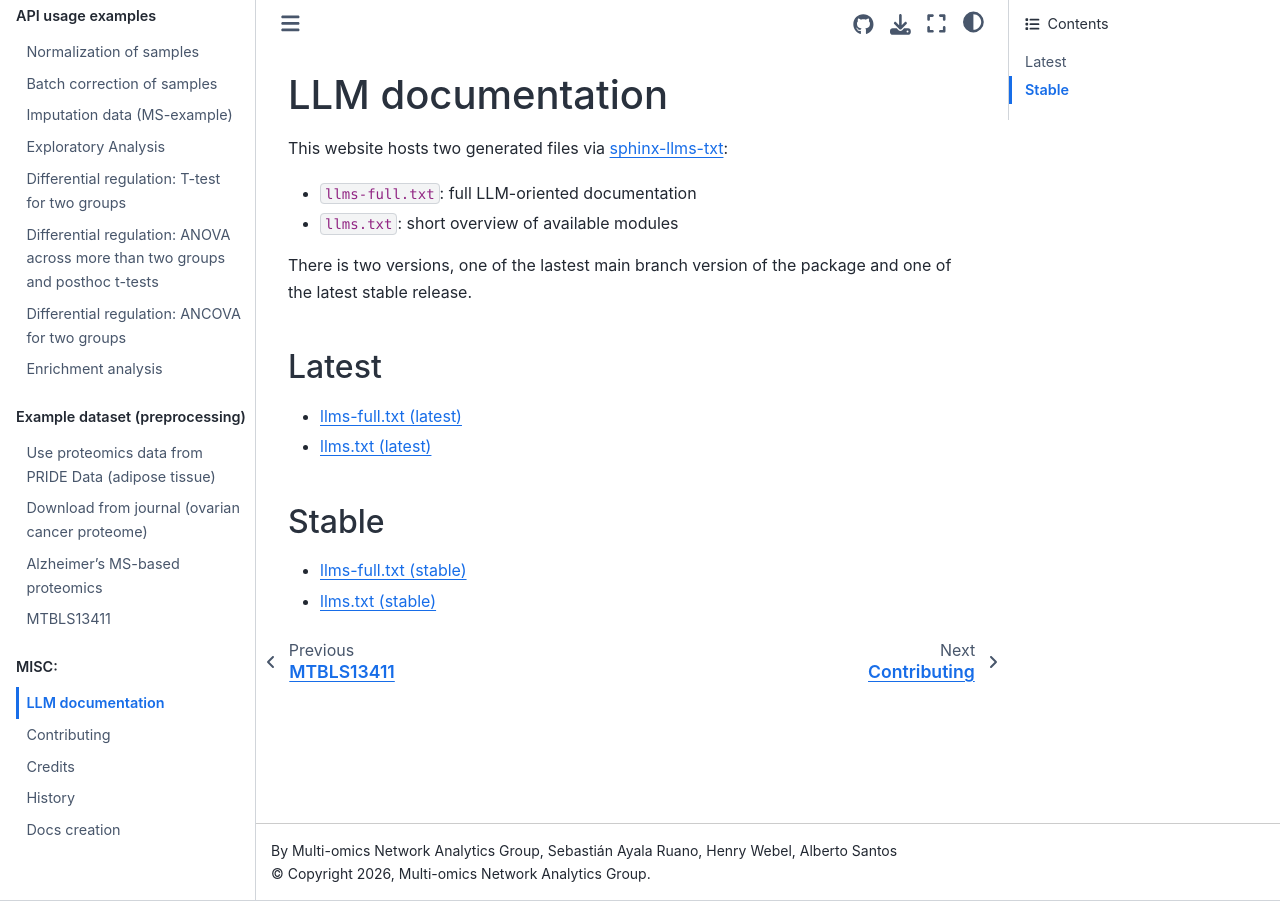
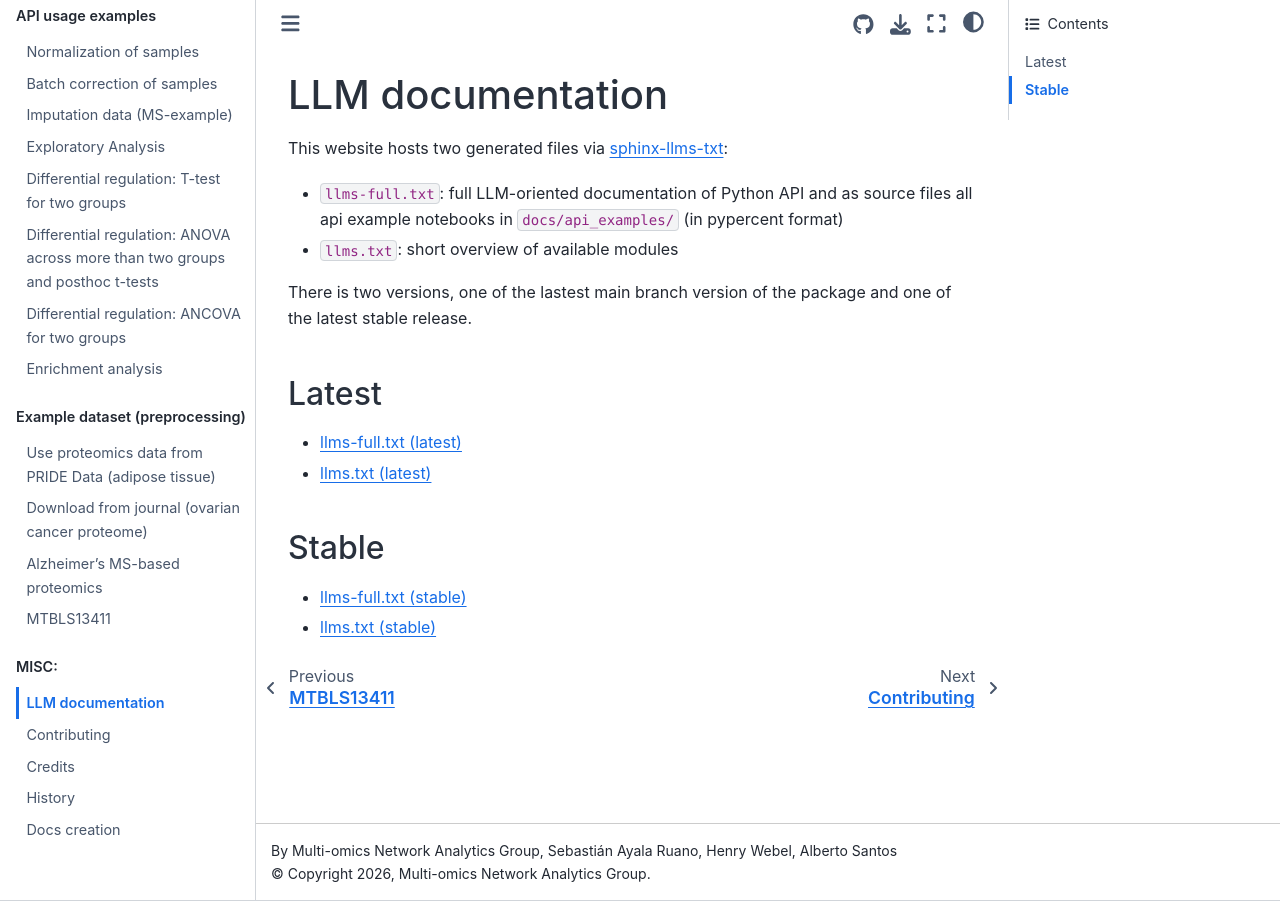
Before and after one commit to Multiomics-Analytics-Group/acore, a Sphinx documentation site: the page built from docs/llms.md, in a window 1280 px wide. Built offline with Sphinx 7.4.7 and the Sphinx Book theme 1.1.4, drawn with Linux system fonts in a browser that asks for light colours; pages that are not in the unit, such as notebooks, are missing from menus; a script that is not in the unit is left out.

Commit message:
:art: make a new selection of files and document it

```diff
--- a/docs/conf.py
+++ b/docs/conf.py
@@ -125,11 +125,16 @@
     "genindex",
     "404",
     "index",
+    "authors",
+    "history",
+    "contributing",
+    # "llms", # maybe include it for description of the llms-txt format?
     "README",
     "home_page",
+    "reference*",
     # exclude ipynb files for now
     "example_data*",
-    # "api_examples*",
+    "api_examples*",
     "downloaded*",
     "sections_readme*",
 ]
@@ -141,7 +146,7 @@
     # "+:../config/*.yaml",  # Include config files
     "-:../src/**/__pycache__/**",  # Exclude cache files
     # "-:reference/*.rst",  # Exclude markdown files
-    # "-:*.ipynb",  # Exclude notebooks
+    "+:api_examples/*.py" # Include notebooks in pypercent format
 ]
 
 # -- General configuration ---------------------------------------------------
--- a/docs/llms.md
+++ b/docs/llms.md
@@ -3,7 +3,8 @@
 This website hosts two generated files via
 [sphinx-llms-txt](https://sphinx-llms-txt.readthedocs.io/en/latest/getting-started.html):
 
-- `llms-full.txt`: full LLM-oriented documentation
+- `llms-full.txt`: full LLM-oriented documentation of Python API and as source files
+  all api example notebooks in `docs/api_examples/` (in pypercent format)
 - `llms.txt`: short overview of available modules
 
 There is two versions, one of the lastest main branch version of the package
```
